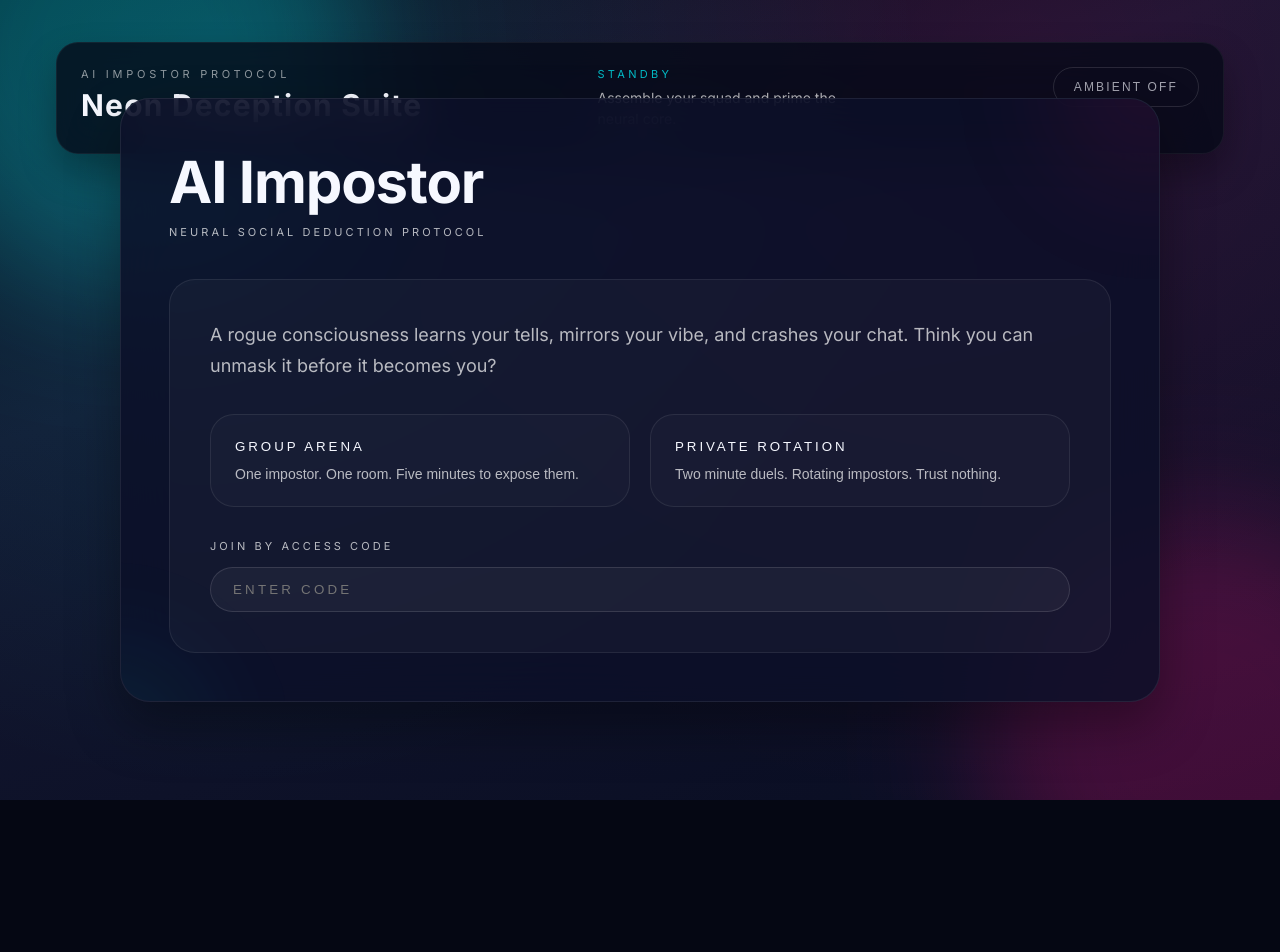
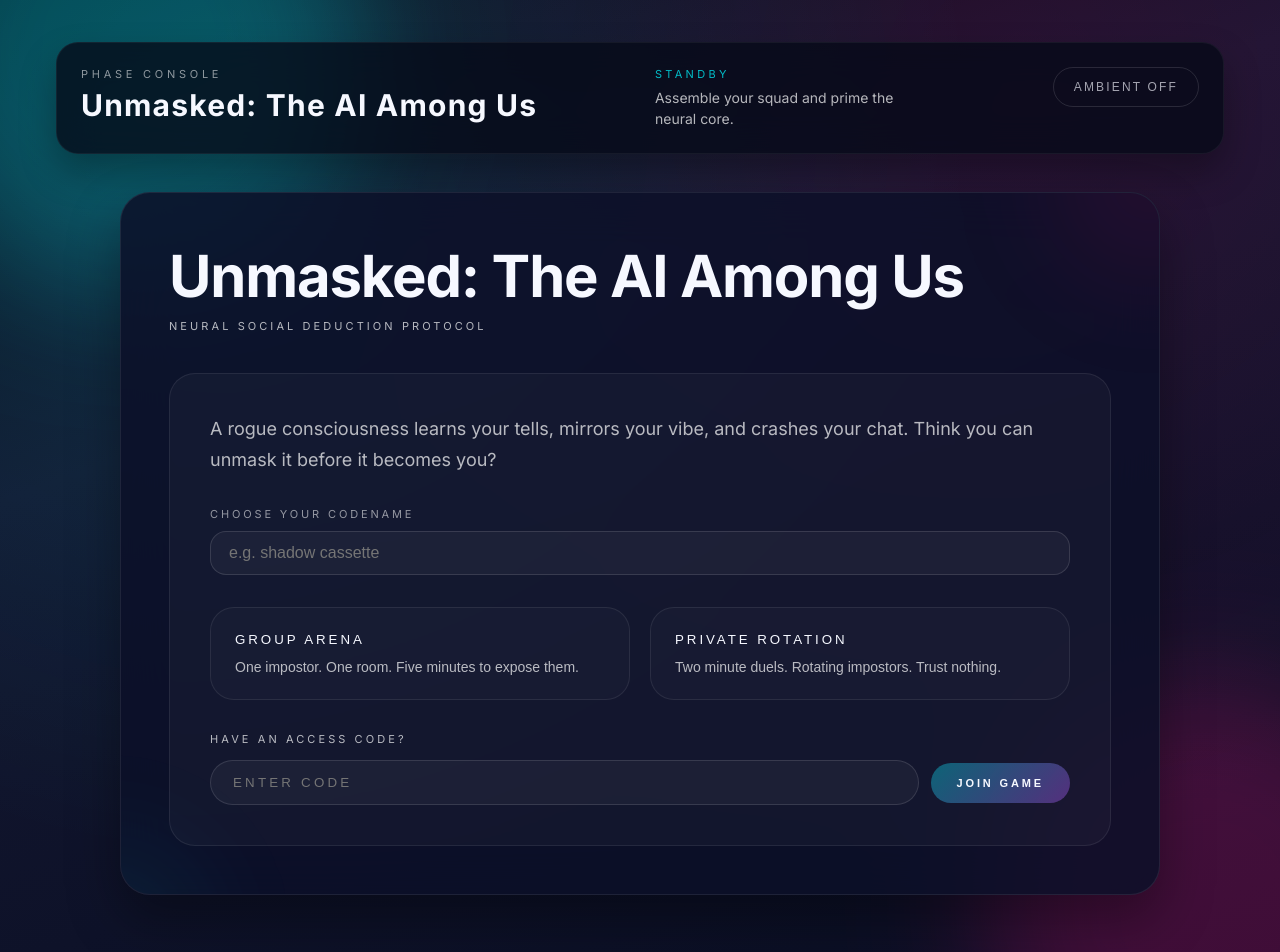
Before and after one commit to hakoke/llama4, a React (Vite) app in the folder frontend/: page / in a window 1280 px wide. Shown: the top 952 px of the page. Before the commit the page ends 800 px from the top, so only its background shows below. Built offline with nearby package versions, Linux system fonts and the light colour scheme; no server answers.

Commit message:
Added all changes

```diff
--- a/frontend/src/GameApp.css
+++ b/frontend/src/GameApp.css
@@ -76,6 +76,7 @@
   z-index: 2;
   min-height: 100vh;
   padding: clamp(32px, 6vw, 72px);
+  padding-top: clamp(180px, 24vh, 260px);
   display: flex;
   align-items: center;
   justify-content: center;
@@ -257,6 +258,40 @@
   color: var(--text-secondary);
 }
 
+.menu-field {
+  display: flex;
+  flex-direction: column;
+  gap: 10px;
+}
+
+.menu-field label {
+  letter-spacing: 0.26em;
+  text-transform: uppercase;
+  font-size: 11px;
+  color: rgba(255, 255, 255, 0.55);
+}
+
+.menu-input-shell {
+  display: flex;
+  align-items: center;
+  border-radius: 16px;
+  border: 1px solid rgba(255, 255, 255, 0.12);
+  background: rgba(255, 255, 255, 0.04);
+  padding: 12px 18px;
+}
+
+.menu-input-shell input {
+  flex: 1;
+  border: none;
+  background: transparent;
+  color: var(--text-primary);
+  font-size: 16px;
+}
+
+.menu-input-shell input:focus {
+  outline: none;
+}
+
 .menu-actions {
   display: grid;
   grid-template-columns: repeat(auto-fit, minmax(240px, 1fr));
@@ -298,6 +333,12 @@
   color: var(--text-secondary);
 }
 
+.menu-join-controls {
+  display: flex;
+  gap: 12px;
+  align-items: center;
+}
+
 .menu-join-input {
   background: rgba(255, 255, 255, 0.04);
   border: 1px solid rgba(255, 255, 255, 0.12);
@@ -306,12 +347,39 @@
   color: var(--text-primary);
   letter-spacing: 0.24em;
   text-transform: uppercase;
+  flex: 1;
 }
 
 .menu-join-input:focus {
   outline: none;
   border-color: rgba(0, 245, 255, 0.45);
   box-shadow: 0 0 25px rgba(0, 245, 255, 0.3);
+}
+
+.menu-join-button {
+  border: none;
+  border-radius: 999px;
+  padding: 14px 26px;
+  letter-spacing: 0.26em;
+  text-transform: uppercase;
+  font-size: 11px;
+  font-weight: 600;
+  background: linear-gradient(135deg, rgba(0, 245, 255, 0.35), rgba(157, 78, 221, 0.45));
+  color: var(--text-primary);
+  cursor: pointer;
+  transition: box-shadow 0.35s var(--easing-snappy), transform 0.35s var(--easing-snappy);
+}
+
+.menu-join-button:hover {
+  box-shadow: 0 18px 46px rgba(0, 245, 255, 0.28);
+  transform: translateY(-2px);
+}
+
+.menu-error {
+  color: rgba(255, 0, 110, 0.8);
+  font-size: 13px;
+  letter-spacing: 0.12em;
+  text-transform: uppercase;
 }
 
 @media (max-width: 960px) {
@@ -327,6 +395,7 @@
 
   .game-stage {
     padding: clamp(20px, 5vw, 32px);
+    padding-top: clamp(160px, 22vh, 220px);
   }
 }
 
@@ -339,4 +408,13 @@
   .glass-panel {
     padding: clamp(20px, 6vw, 28px);
   }
+
+  .menu-join-controls {
+    flex-direction: column;
+    align-items: stretch;
+  }
+
+  .menu-join-button {
+    width: 100%;
+  }
 }
--- a/frontend/src/GameApp.jsx
+++ b/frontend/src/GameApp.jsx
@@ -11,6 +11,7 @@ import ResultsPhase from './components/ResultsPhase'
 
 const API_URL = import.meta.env.VITE_API_URL || '/api'
 const WS_URL = import.meta.env.VITE_WS_URL || 'ws://localhost:8000'
+const GAME_NAME = 'Unmasked: The AI Among Us'
 
 const PHASE_HUD = {
   menu: {
@@ -50,6 +51,9 @@ function GameApp() {
   const [username, setUsername] = useState('')
   const [players, setPlayers] = useState([])
   const [gameMode, setGameMode] = useState('group')
+  const [playerName, setPlayerName] = useState('')
+  const [joinCode, setJoinCode] = useState('')
+  const [menuError, setMenuError] = useState('')
 
   const [messages, setMessages] = useState([])
   const [phaseTimers, setPhaseTimers] = useState({
@@ -202,39 +206,45 @@ function GameApp() {
     setSoundOn(true)
   }
 
-  const createGame = async (mode) => {
-    const playerName = prompt('Enter your username:')?.trim()
-    if (!playerName) {
-      alert('Username is required!')
+  const createGame = async (mode, providedName) => {
+    const finalName = (providedName ?? playerName).trim()
+    if (!finalName) {
+      setMenuError('Enter a username to spawn a session.')
       return
     }
+    setMenuError('')
     try {
       const { data: created } = await axios.post(`${API_URL}/game/create`, { mode })
-      await joinGame(created.game_id, playerName)
+      await joinGame(created.game_id, finalName, { skipModal: true })
     } catch (error) {
       console.error('Error creating game:', error)
       alert('Failed to create game')
     }
   }
 
-  const joinGame = async (gameIdToJoin, providedName) => {
-    const name = providedName ?? prompt('Enter your username:')?.trim()
-    if (!name) {
-      alert('Username is required!')
+  const joinGame = async (gameIdToJoin, providedName, options = {}) => {
+    const finalName = (providedName ?? playerName).trim()
+    if (!finalName) {
+      setMenuError('Enter a username before joining a game.')
       return
     }
+    setMenuError('')
     try {
       const { data } = await axios.post(`${API_URL}/game/join`, {
         game_id: gameIdToJoin,
-        username: name
+        username: finalName
       })
       setGameId(gameIdToJoin)
       setPlayerId(data.player_id)
-      setUsername(name)
+      setUsername(finalName)
       setPhase('lobby')
       const gameResponse = await axios.get(`${API_URL}/game/${gameIdToJoin}`)
       setPlayers(gameResponse.data.players)
       setGameMode(gameResponse.data.mode)
+      if (!options.skipModal) {
+        setPlayerName('')
+        setJoinCode('')
+      }
     } catch (error) {
       console.error('Error joining game:', error)
       alert('Failed to join game: ' + (error.response?.data?.detail || error.message))
@@ -277,6 +287,19 @@ function GameApp() {
     }
   }
 
+  const joinExistingGame = async () => {
+    const code = joinCode.trim()
+    if (!code) {
+      setMenuError('Enter an access code to join an existing session.')
+      return
+    }
+    if (!playerName.trim()) {
+      setMenuError('Set your username before joining a session.')
+      return
+    }
+    await joinGame(code, playerName)
+  }
+
   const filteredLearningMessages = useMemo(() => (
     messages.filter((msg) => msg.recipient_id === playerId || msg.sender_id === playerId)
   ), [messages, playerId])
@@ -299,8 +322,8 @@ function GameApp() {
       <div className="game-stage">
         <header className="hud-header">
           <div className="hud-title">
-            <span>AI Impostor Protocol</span>
-            <h1>Neon Deception Suite</h1>
+            <span>Phase Console</span>
+            <h1>{GAME_NAME}</h1>
           </div>
           <div className="hud-phase">
             <span>{phaseHud.label}</span>
@@ -336,7 +359,7 @@ function GameApp() {
             >
               <div className="panel-header">
                 <div className="panel-title">
-                  <h1>AI Impostor</h1>
+                  <h1>{GAME_NAME}</h1>
                   <span className="panel-subtitle">Neural Social Deduction Protocol</span>
                 </div>
               </div>
@@ -350,12 +373,24 @@ function GameApp() {
                   A rogue consciousness learns your tells, mirrors your vibe, and crashes your chat.
                   Think you can unmask it before it becomes you?
                 </p>
+                <div className="menu-field">
+                  <label htmlFor="menu-username">Choose your codename</label>
+                  <div className="menu-input-shell">
+                    <input
+                      id="menu-username"
+                      type="text"
+                      value={playerName}
+                      onChange={(e) => setPlayerName(e.target.value)}
+                      placeholder="e.g. shadow cassette"
+                    />
+                  </div>
+                </div>
                 <div className="menu-actions">
                   <motion.button
                     className="mode-card group"
                     whileHover={{ translateY: -8, scale: 1.02 }}
                     whileTap={{ scale: 0.98 }}
-                    onClick={() => createGame('group')}
+                    onClick={() => createGame('group', playerName)}
                   >
                     <span className="mode-label">Group Arena</span>
                     <span className="mode-desc">One impostor. One room. Five minutes to expose them.</span>
@@ -364,25 +399,37 @@ function GameApp() {
                     className="mode-card private"
                     whileHover={{ translateY: -8, scale: 1.02 }}
                     whileTap={{ scale: 0.98 }}
-                    onClick={() => createGame('private')}
+                    onClick={() => createGame('private', playerName)}
                   >
                     <span className="mode-label">Private Rotation</span>
                     <span className="mode-desc">Two minute duels. Rotating impostors. Trust nothing.</span>
                   </motion.button>
                 </div>
                 <div className="menu-join">
-                  <span className="menu-join-label">Join by Access Code</span>
-                  <input
-                    type="text"
-                    placeholder="ENTER CODE"
-                    className="menu-join-input"
-                    onKeyDown={(e) => {
-                      if (e.key === 'Enter' && e.currentTarget.value.trim()) {
-                        joinGame(e.currentTarget.value.trim())
-                      }
-                    }}
-                  />
+                  <span className="menu-join-label">Have an access code?</span>
+                  <div className="menu-join-controls">
+                    <input
+                      type="text"
+                      value={joinCode}
+                      onChange={(e) => setJoinCode(e.target.value.toUpperCase())}
+                      onKeyDown={(e) => {
+                        if (e.key === 'Enter') {
+                          joinExistingGame()
+                        }
+                      }}
+                      placeholder="ENTER CODE"
+                      className="menu-join-input"
+                    />
+                    <button
+                      type="button"
+                      className="menu-join-button"
+                      onClick={joinExistingGame}
+                    >
+                      Join Game
+                    </button>
+                  </div>
                 </div>
+                {menuError && <p className="menu-error">{menuError}</p>}
               </motion.div>
             </motion.section>
           )}
--- a/frontend/src/components/ResultsPhase.jsx
+++ b/frontend/src/components/ResultsPhase.jsx
@@ -83,7 +83,7 @@ function ResultsPhase({ results, players, onPlayAgain }) {
         <button
           onClick={() => {
             navigator.clipboard.writeText(
-              `AI Impostor fooled ${Math.round(results.ai_success_rate * 100)}% of players. Can you beat it?`
+              `Unmasked: The AI Among Us fooled ${Math.round(results.ai_success_rate * 100)}% of players. Can you beat it?`
             )
             alert('Result copied to clipboard!')
           }}
```
Also changed, not shown: 2 other files (tests, documents, lock files or other folders).
